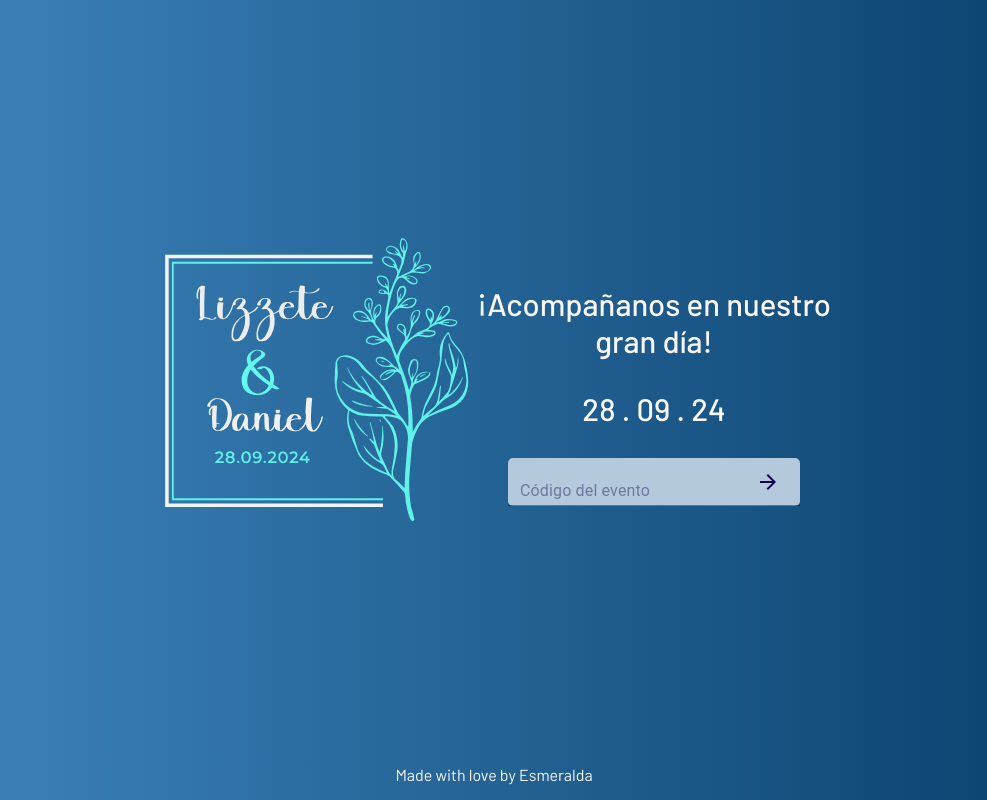
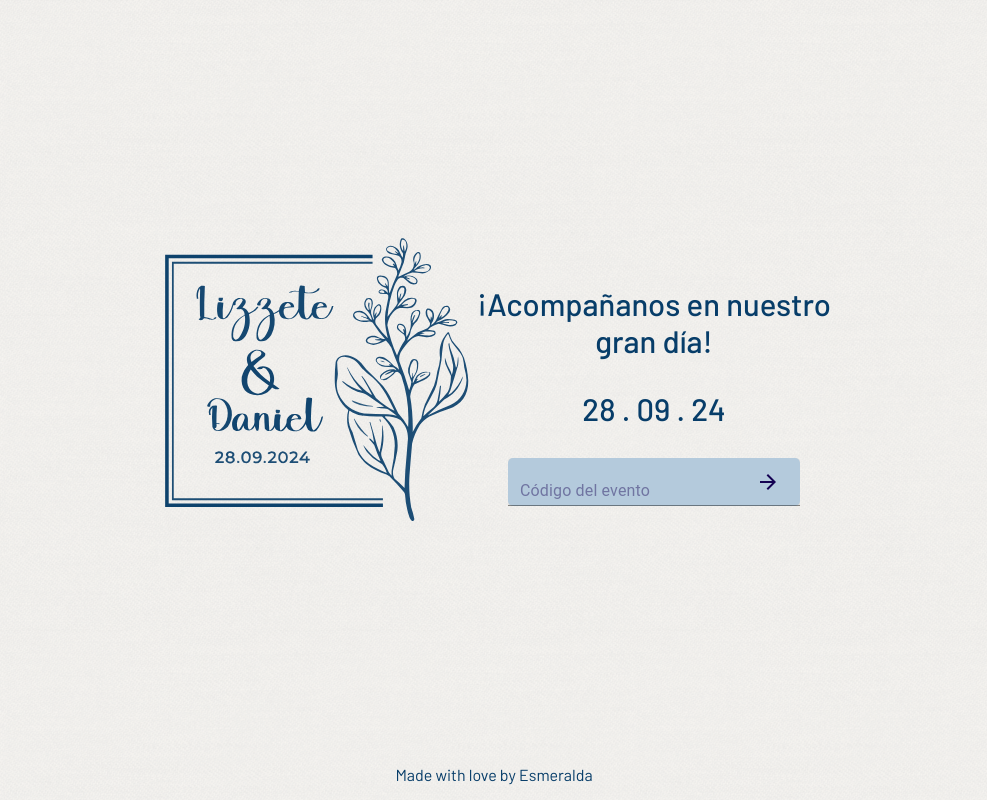
Before and after one commit to Esmi92/liz-danyW, a React (Create React App) app: page / in a window 1280 px wide. Shown: the whole page, without its empty margins (146-1133 px from the left). Built offline with nearby package versions, Linux system fonts and the light colour scheme.

Commit message:
landing page colors

```diff
--- a/public/index.html
+++ b/public/index.html
@@ -7,7 +7,7 @@
     <meta name="theme-color" content="#000000" />
     <meta
       name="description"
-      content="Web site created using create-react-app"
+      content="¡Acompañanos en nuestro gran día!"
     />
     <link rel="apple-touch-icon" href="%PUBLIC_URL%/logo192.png" />
     <!--
--- a/src/Page.css
+++ b/src/Page.css
@@ -2,10 +2,10 @@
 .LandingPage {
   text-align: center;
   height: 100vh;
-  background: rgb(64, 136, 192);
-  background: linear-gradient(90deg, rgba(64, 136, 192, 1) 0%, rgba(7, 61, 105, 1) 100%);
-  color: #f9f7f3;
+  background-image: url('./assets/pattern.png');
+  background-color: #f9f7f3;
   font-family: 'Barlow';
+  color: #073D69;
 }
 
 .App-logo {
--- a/src/pages/LandingPage.js
+++ b/src/pages/LandingPage.js
@@ -6,7 +6,7 @@ import TextField from '@mui/material/TextField';
 
 import { useNavigate } from "react-router-dom";
 
-import logo from '../logo.svg';
+import logo from '../logov2.svg';
 import Footer from './Footer';
 import '../Page.css';
 
```
